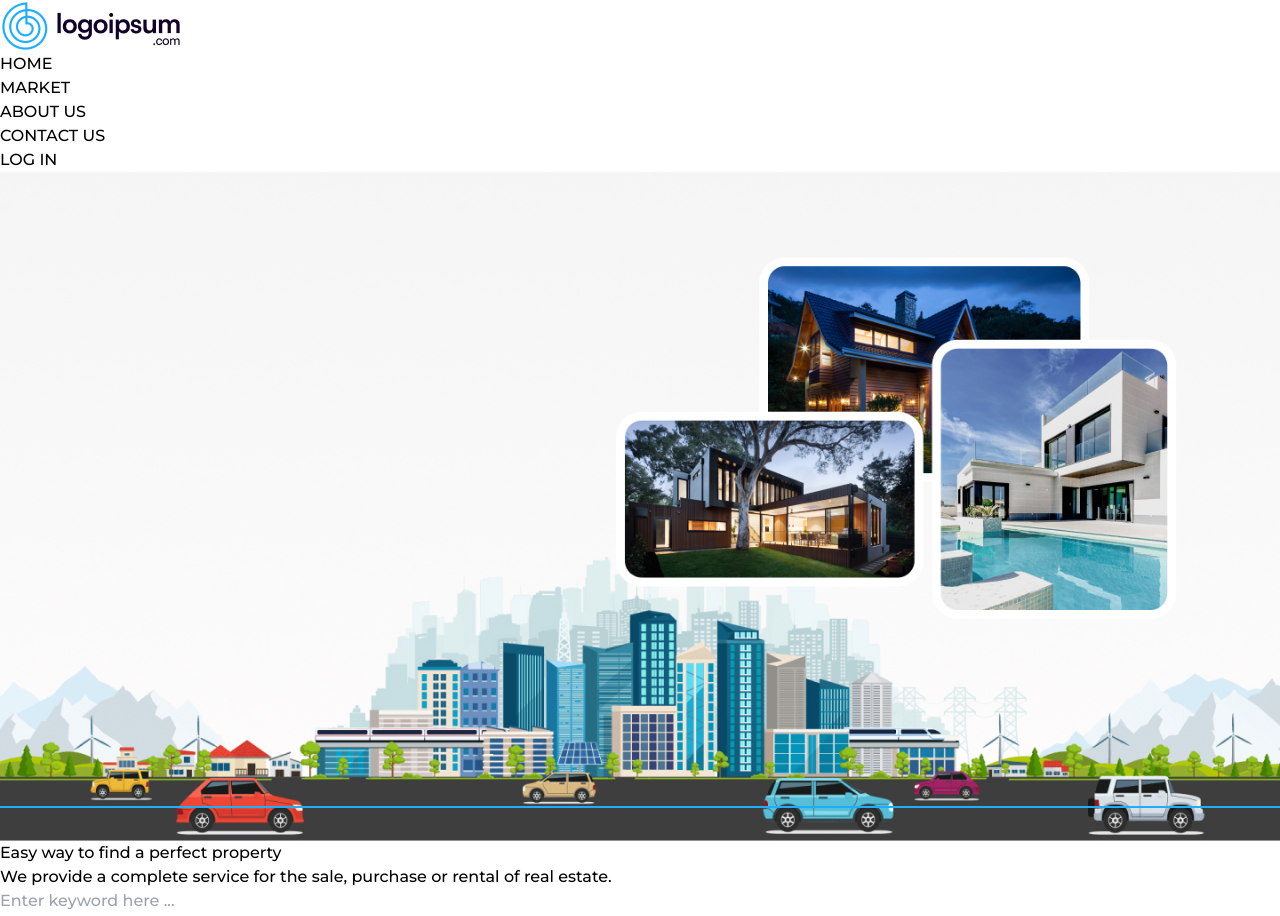
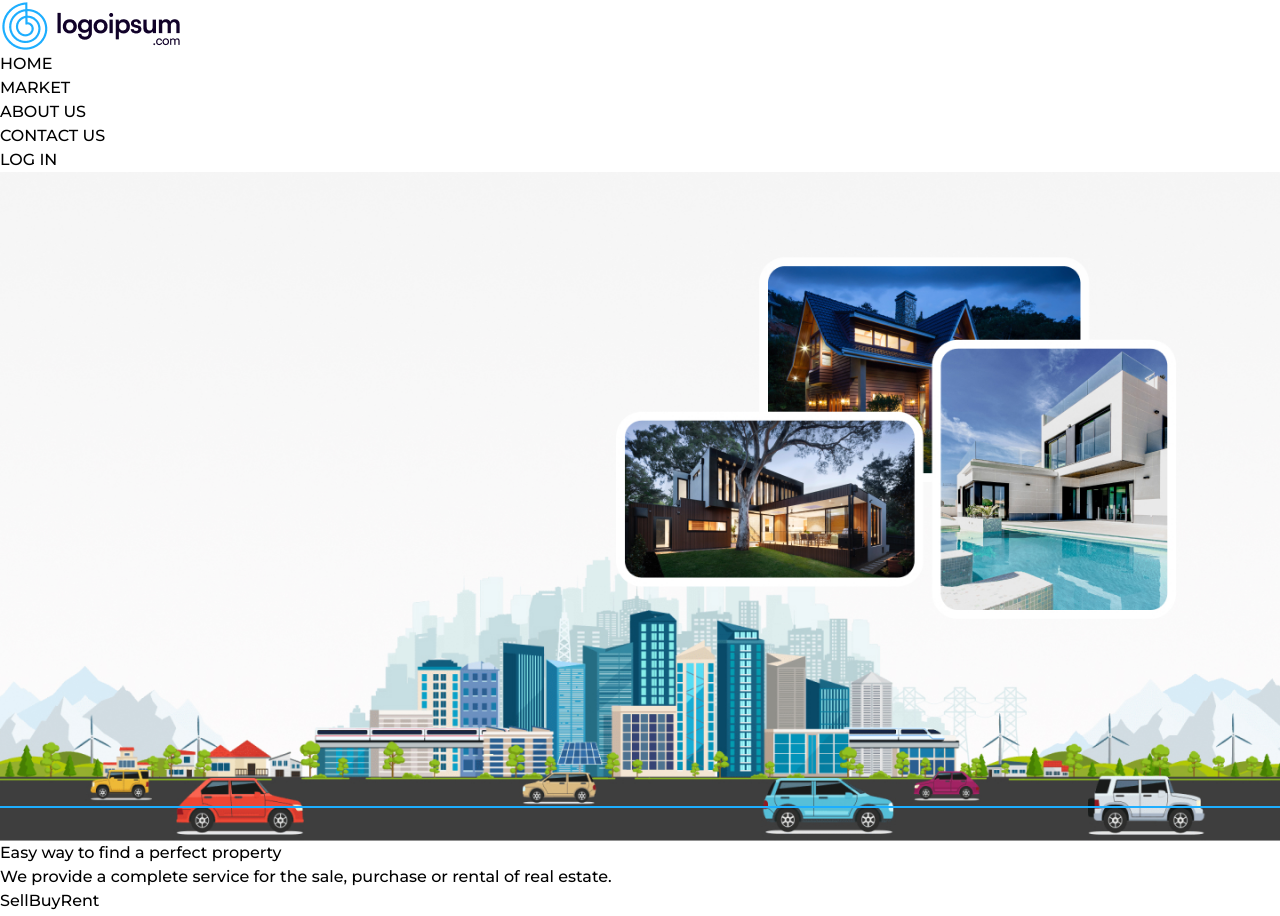
Before and after one commit to Iman-khodamoradiany/Crypto_Web, a React (Vite) app: page / in a window 1280 px wide. Shown: the top 916 px of the page. Built offline with nearby package versions, Linux system fonts and the light colour scheme.

Commit message:
Redesigning the header filters section

```diff
--- a/src/component/Ui/Moloculs/ButtonFilterHeader/ButtonFilterHeader.jsx
+++ b/src/component/Ui/Moloculs/ButtonFilterHeader/ButtonFilterHeader.jsx
@@ -1,3 +1,4 @@
+import { useState } from "react";
 import Button from "../../Atoms/Button/Button";
 
 function ButtonFilterHeader() {
@@ -9,7 +10,7 @@ function ButtonFilterHeader() {
         { id: 3, title: "Rent" },
     ]
     return (
-        <div className="flex justify-start items-center gap-3">
+        <div className="flex justify-start items-center gap-1">
             {ListFilter.map((item) => (
                 <Button
                     onClick={() => setActive(item.id)}
--- a/src/component/Ui/Organims/CardFilterHeader/CardFilterHeader.jsx
+++ b/src/component/Ui/Organims/CardFilterHeader/CardFilterHeader.jsx
@@ -1,3 +1,4 @@
+import ButtonFilterHeader from "../../Moloculs/ButtonFilterHeader/ButtonFilterHeader";
 import CateGoryFilterHeader from "../../Moloculs/CateGoryFilterHeader/CateGoryFilterHeader";
 import InputFilterHeader from "../../Moloculs/InputFilterHeader/InputFilterHeader";
 
--- a/src/component/Ui/Organims/SectionFilterHeader/SectionFilterHeader.jsx
+++ b/src/component/Ui/Organims/SectionFilterHeader/SectionFilterHeader.jsx
@@ -1,9 +1,11 @@
+import ButtonFilterHeader from "../../Moloculs/ButtonFilterHeader/ButtonFilterHeader"
 import CardFilterHeader from "../CardFilterHeader/CardFilterHeader"
 
 function SeactionFilterHeader() {
     return (
         <div className="w-full">
             <div className="flex justify-center items-start relative mt-8 flex-col w-full">
+                <ButtonFilterHeader />
                 <CardFilterHeader />
             </div>
         </div>
```
